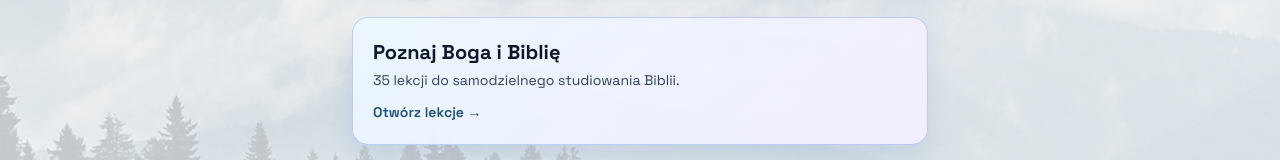
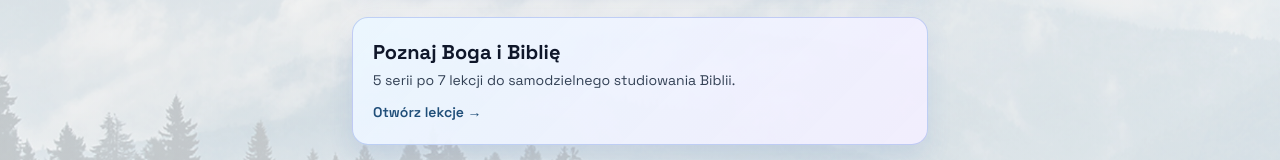
Before and after one commit to TomekD13/Apka_Marka, a React (Vite) app: page /1 in a window 1280 px wide. Shown: the part 974-1134 px from the top of the page. Built offline with nearby package versions, Linux system fonts and the light colour scheme; no server answers.

Commit message:
Grupuj lekcje w piec serii

```diff
--- a/src/pages/Home.tsx
+++ b/src/pages/Home.tsx
@@ -43,6 +43,6 @@ export function Home() {
 
     <section className="mt-8"><div className="mb-3 flex items-end justify-between"><div><h2 className="text-2xl font-bold text-slate-900 dark:text-white">{t('home.continue', 'Kontynuuj')}</h2><p className="mt-1 text-sm text-slate-600 dark:text-slate-300">{t('home.continueDesc', 'Twoje osobiste narzędzia do codziennego wzrostu.')}</p></div></div><div className="space-y-3"><ContinueCard to={`${base}/biblia/czytaj`} icon="book" title={t('home.readBible', 'Czytaj Biblię')} desc={t('home.readBibleDesc', 'Księgi, rozdziały, wyszukiwanie i zakładki.')} /><ContinueCard to={`${base}/notatki`} icon="notes" title={t('notes.title', 'Moje notatki biblijne')} desc={t('home.notesDesc', 'Zapisz myśl i wróć do niej później.')} /><ContinueCard to={`${base}/fiszki`} icon="memory" title={t('flashcards.cta', 'Ucz się wersetów na pamięć')} desc={t('home.memoryDesc', 'Fiszki i powtórki ważnych tekstów.')} /></div></section>
 
-    <section id="poznaj-boga" className="gradient-panel mt-8 rounded-2xl border p-5"><h2 className="text-xl font-bold text-slate-900 dark:text-white">{t('home.bars.studies', 'Poznaj Boga i Biblię')}</h2><p className="mt-1 text-sm text-slate-600 dark:text-slate-300">35 lekcji do samodzielnego studiowania Biblii.</p><Link to={`${base}/poznaj-boga-i-biblie`} className="mt-3 inline-flex text-sm font-semibold text-brand hover:underline dark:text-sky-300">{t('home.openStudies', 'Otwórz lekcje')} →</Link></section>
+    <section id="poznaj-boga" className="gradient-panel mt-8 rounded-2xl border p-5"><h2 className="text-xl font-bold text-slate-900 dark:text-white">{t('home.bars.studies', 'Poznaj Boga i Biblię')}</h2><p className="mt-1 text-sm text-slate-600 dark:text-slate-300">5 serii po 7 lekcji do samodzielnego studiowania Biblii.</p><Link to={`${base}/poznaj-boga-i-biblie`} className="mt-3 inline-flex text-sm font-semibold text-brand hover:underline dark:text-sky-300">{t('home.openStudies', 'Otwórz lekcje')} →</Link></section>
   </div>
 }
--- a/src/pages/SectionHubs.tsx
+++ b/src/pages/SectionHubs.tsx
@@ -29,7 +29,7 @@ export function BibleHub() {
   const { lang } = useI18n()
   return <Hub icon="book" title="Biblia" intro="Wybierz, w jaki sposób chcesz dziś spotkać się ze Słowem.">
     <SectionTile to={`/${lang}/biblia/czytaj`} icon="book" title="Biblia" description="Księgi, rozdziały, wyszukiwanie, zakładki i przekłady." />
-    <SectionTile to={`/${lang}/poznaj-boga-i-biblie`} icon="lesson" title="Poznaj Boga i Biblię" description="35 lekcji biblijnych do samodzielnego studiowania." />
+    <SectionTile to={`/${lang}/poznaj-boga-i-biblie`} icon="lesson" title="Poznaj Boga i Biblię" description="5 serii po 7 lekcji biblijnych do samodzielnego studiowania." />
     <SectionTile to={`/${lang}/lekcje-biblijne`} icon="lesson" title="Lekcje biblijne" description="Bieżąca lekcja Szkoły Sobotniej." />
     <SectionTile to={`/${lang}/notatki`} icon="notes" title="Moje notatki biblijne" description="Zapisuj myśli i wracaj do nich później." />
     <SectionTile to={`/${lang}/fiszki`} icon="memory" title="Ucz się wersetów na pamięć" description="Fiszki i powtórki ważnych tekstów." />
@@ -57,6 +57,7 @@ export function BibleStudies() {
   const { lang } = useI18n()
   const [index, setIndex] = useState<IndexFile | null>(null)
   const [failed, setFailed] = useState(false)
+  const [openSeries, setOpenSeries] = useState<string | null>(null)
 
   useEffect(() => {
     setIndex(null)
@@ -64,11 +65,22 @@ export function BibleStudies() {
     loadIndex(lang).then(setIndex).catch(() => setFailed(true))
   }, [lang])
 
-  const studies = index ? [...index.studies].sort((a, b) => a.order - b.order) : []
+  const series = index ? [...index.series].sort((a, b) => a.order - b.order) : []
   return <section className="mx-auto max-w-xl">
     <BackLink to={`/${lang}/biblia`} className="mb-4">Biblia</BackLink>
     <PageHeading icon="lesson" title="Poznaj Boga i Biblię" />
-    <p className="mt-3 text-slate-600 dark:text-slate-300">35 lekcji, które prowadzą przez najważniejsze tematy wiary i Biblii.</p>
-    {failed ? <p className="mt-6 text-slate-500 dark:text-slate-400">Materiały są chwilowo niedostępne.</p> : !index ? <p className="mt-6 text-slate-500 dark:text-slate-400">Wczytywanie…</p> : <div className="mt-6 space-y-2">{studies.map((study) => <StudyCard key={study.id} study={study} tile="gradient-panel border-slate-200 hover:border-brand dark:border-slate-700 dark:text-white" />)}</div>}
+    <p className="mt-3 text-slate-600 dark:text-slate-300">Pięć serii po siedem lekcji prowadzi przez najważniejsze tematy wiary i Biblii.</p>
+    {failed ? <p className="mt-6 text-slate-500 dark:text-slate-400">Materiały są chwilowo niedostępne.</p> : !index ? <p className="mt-6 text-slate-500 dark:text-slate-400">Wczytywanie…</p> : <div className="mt-6 space-y-3">{series.map((entry) => {
+      const studies = index.studies.filter((study) => study.seriesId === entry.id).sort((a, b) => a.order - b.order)
+      const open = openSeries === entry.id
+      return <section key={entry.id} className="overflow-hidden rounded-2xl border border-slate-200 bg-white shadow-sm dark:border-slate-700 dark:bg-slate-900">
+        <button type="button" onClick={() => setOpenSeries(open ? null : entry.id)} aria-expanded={open} className="gradient-panel flex w-full items-center gap-3 p-4 text-left transition hover:border-brand/60 dark:hover:border-sky-300/60">
+          <span className="rounded-xl bg-brand/10 p-2.5 text-brand dark:bg-sky-400/15 dark:text-sky-300"><AppIcon name="lesson" className="h-6 w-6" /></span>
+          <span className="min-w-0 flex-1"><span className="block text-base font-bold text-slate-900 dark:text-white">{entry.title}</span><span className="mt-0.5 block text-sm text-slate-600 dark:text-slate-300">{studies.length} tematów</span></span>
+          <span className={`text-xl text-brand transition-transform dark:text-sky-300 ${open ? 'rotate-90' : ''}`} aria-hidden>›</span>
+        </button>
+        {open && <div className="space-y-2 border-t border-slate-200 p-3 dark:border-slate-700">{studies.map((study) => <StudyCard key={study.id} study={study} tile="gradient-panel border-slate-200 hover:border-brand dark:border-slate-700 dark:text-white" />)}</div>}
+      </section>
+    })}</div>}
   </section>
 }
```
Also changed, not shown: 1 other file (tests, documents, lock files or other folders).
